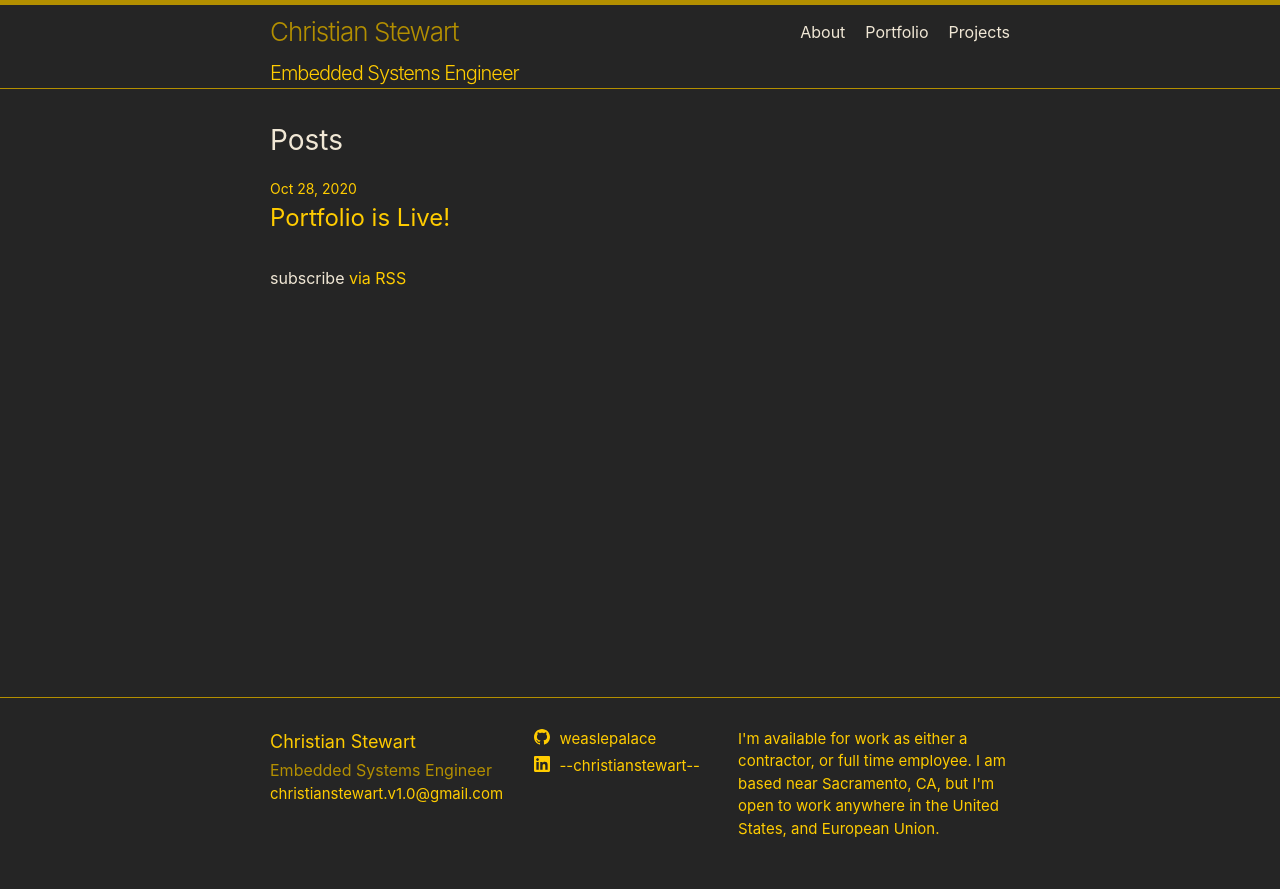
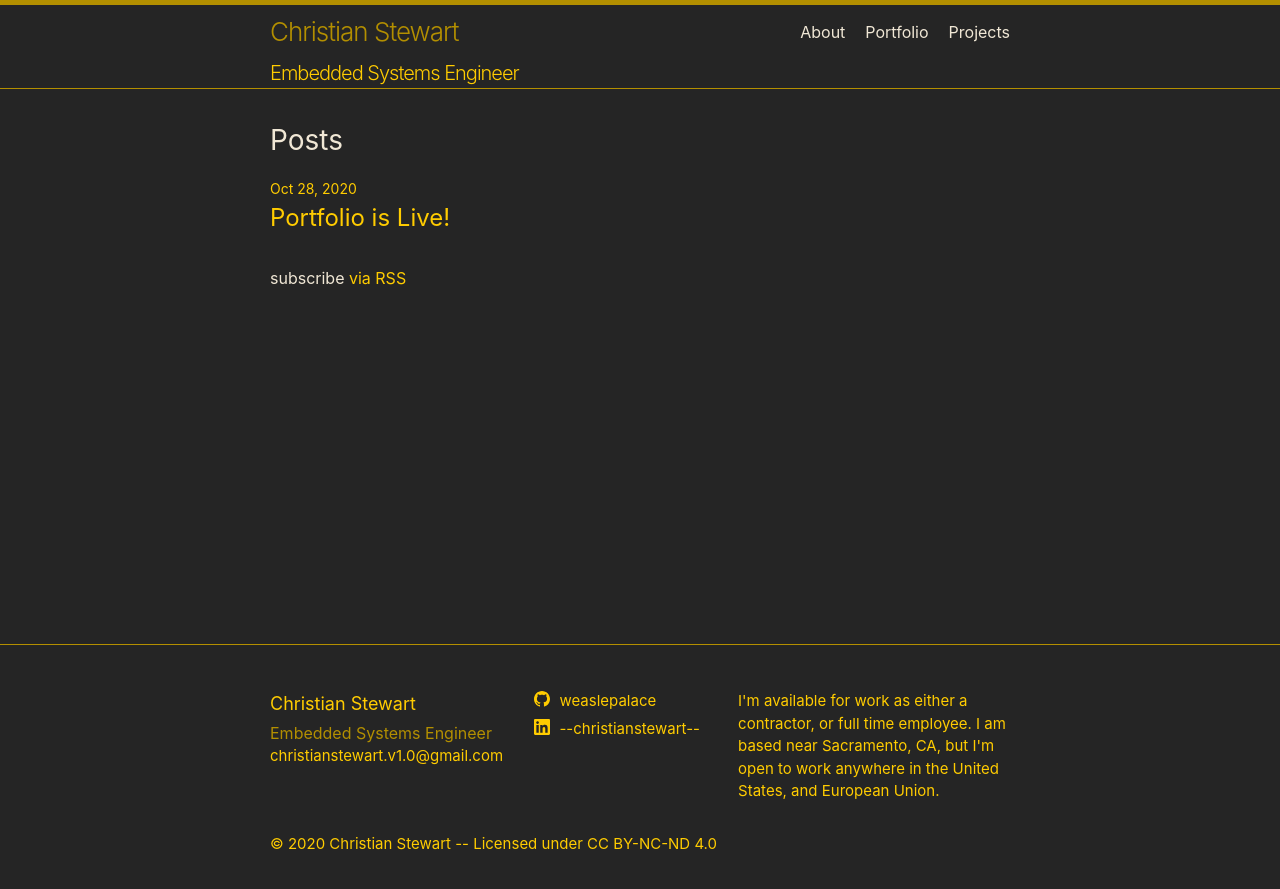
Before and after one commit to weaslepalace/christianstewart.github.io, a Jekyll site: the page built from index.markdown, in a window 1280 px wide. Shown: the top 889 px of the page. Built offline with Jekyll 4.4.1, drawn with Linux system fonts in a browser that asks for light colours.

Commit message:
Added copywrite info to the footer.

```diff
--- a/_config.yml
+++ b/_config.yml
@@ -27,6 +27,10 @@ url: "weaslepalace.github.io" # the base hostname & protocol for your site, e.g.
 github_username:  weaslepalace
 linkedin_username: --christianstewart--
 
+copyyear: 2020
+copyholder: Christian Stewart
+copylicense: CC BY-NC-ND 4.0
+copylicenselink: "https://creativecommons.org/licenses/by-nc-nd/4.0/"
 # Build settings
 #theme: jekyll-theme-minimal
 plugins:
--- a/_includes/footer.html
+++ b/_includes/footer.html
@@ -21,6 +21,14 @@
       <div class="footer-col footer-col-3">
         <p>{{- site.description | escape -}}</p>
       </div>
+     {%- if site.copyyear and site.copyholder and site.copylicense and site.copylicenselink -%}
+      <p>
+		<span class="footer-col">
+			&copy; {{ site.copyyear }} {{ site.copyholder }} --
+			Licensed under <a href="{{ site.copylicenselink }}">{{ site.copylicense }}</a>
+		</span>
+      {%- endif -%}
+	</p>
     </div>
 
   </div>
```
